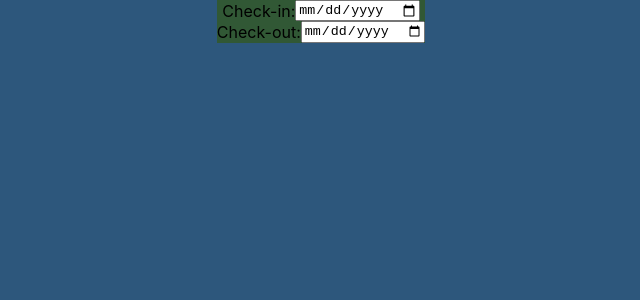
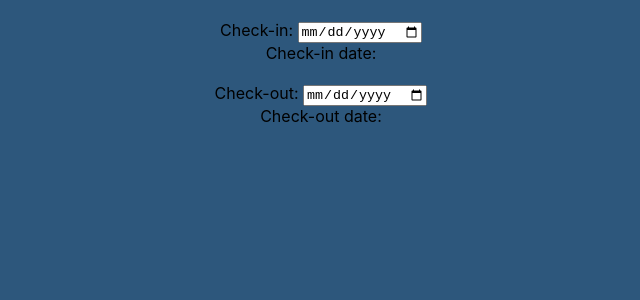
Before and after one commit to shafakyildiz/calendar-react, a React (Create React App) app: page / in a window 1280 px wide. Shown: the top 300 px of the page, without its empty margins (319-959 px from the left). Built offline with nearby package versions, Linux system fonts and the light colour scheme.

Commit message:
changed some styling and added min value of end date

```diff
--- a/public/index.html
+++ b/public/index.html
@@ -3,6 +3,8 @@
   <head>
     <meta charset="utf-8" />
     <link rel="icon" href="%PUBLIC_URL%/favicon.ico" />
+    <script src="https://code.jquery.com/jquery-3.6.0.min.js"></script>
+
     <meta name="viewport" content="width=device-width, initial-scale=1" />
     <meta name="theme-color" content="#000000" />
     <meta
@@ -39,6 +41,5 @@
       To begin the development, run `npm start` or `yarn start`.
       To create a production bundle, use `npm run build` or `yarn build`.
     -->
-    <script src="https://code.jquery.com/jquery-3.6.0.min.js"></script>
   </body>
 </html>
--- a/src/App.css
+++ b/src/App.css
@@ -7,45 +7,5 @@ body {
 }
 
 .container {
-  background-color: rgb(49, 88, 53);
-  text-align: center;
-  display: flex;
-  justify-content: center;
-  align-items: center;
+  margin-top: 20px;
 }
-
-.App-logo {
-  height: 40vmin;
-  pointer-events: none;
-}
-
-@media (prefers-reduced-motion: no-preference) {
-  .App-logo {
-    animation: App-logo-spin infinite 20s linear;
-  }
-}
-
-.App-header {
-  background-color: #282c34;
-  min-height: 100vh;
-  display: flex;
-  flex-direction: column;
-  align-items: center;
-  justify-content: center;
-  font-size: calc(10px + 2vmin);
-  color: white;
-}
-
-.App-link {
-  color: #61dafb;
-}
-
-@keyframes App-logo-spin {
-  from {
-    transform: rotate(0deg);
-  }
-
-  to {
-    transform: rotate(360deg);
-  }
-}
--- a/src/App.js
+++ b/src/App.js
@@ -28,7 +28,7 @@ function App() {
           name="checkin"
           onSelect={handleSelectStart}
         />
-        <div>{startDate}</div>
+        <div>Check-in date: {startDate}</div>
       </div>
       <div className="container">
         <label htmlFor="checkout">Check-out: </label>
@@ -36,9 +36,10 @@ function App() {
           type="date"
           id="checkout"
           name="checkout"
+          min={startDate}
           onSelect={handleSelectEnd}
         />
-        <div>{endDate}</div>
+        <div>Check-out date: {endDate}</div>
       </div>
     </div>
   );
```
